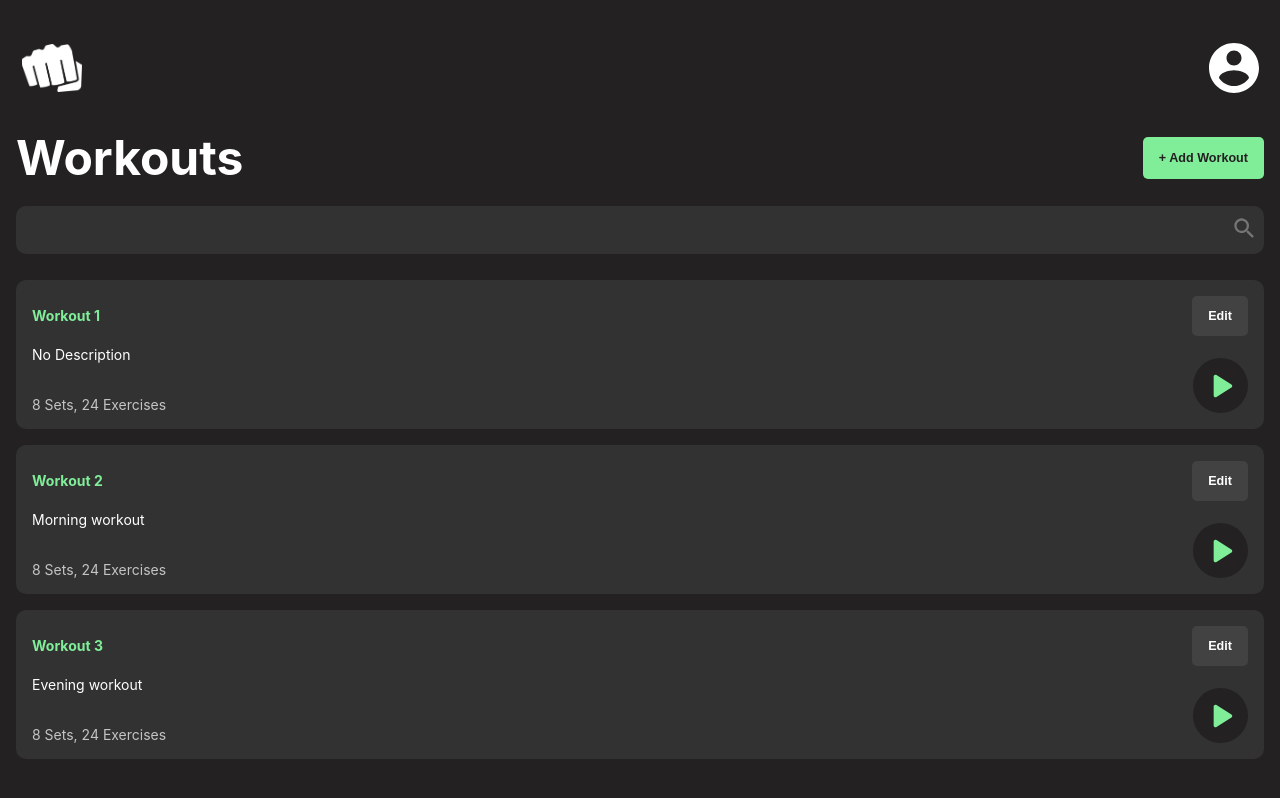
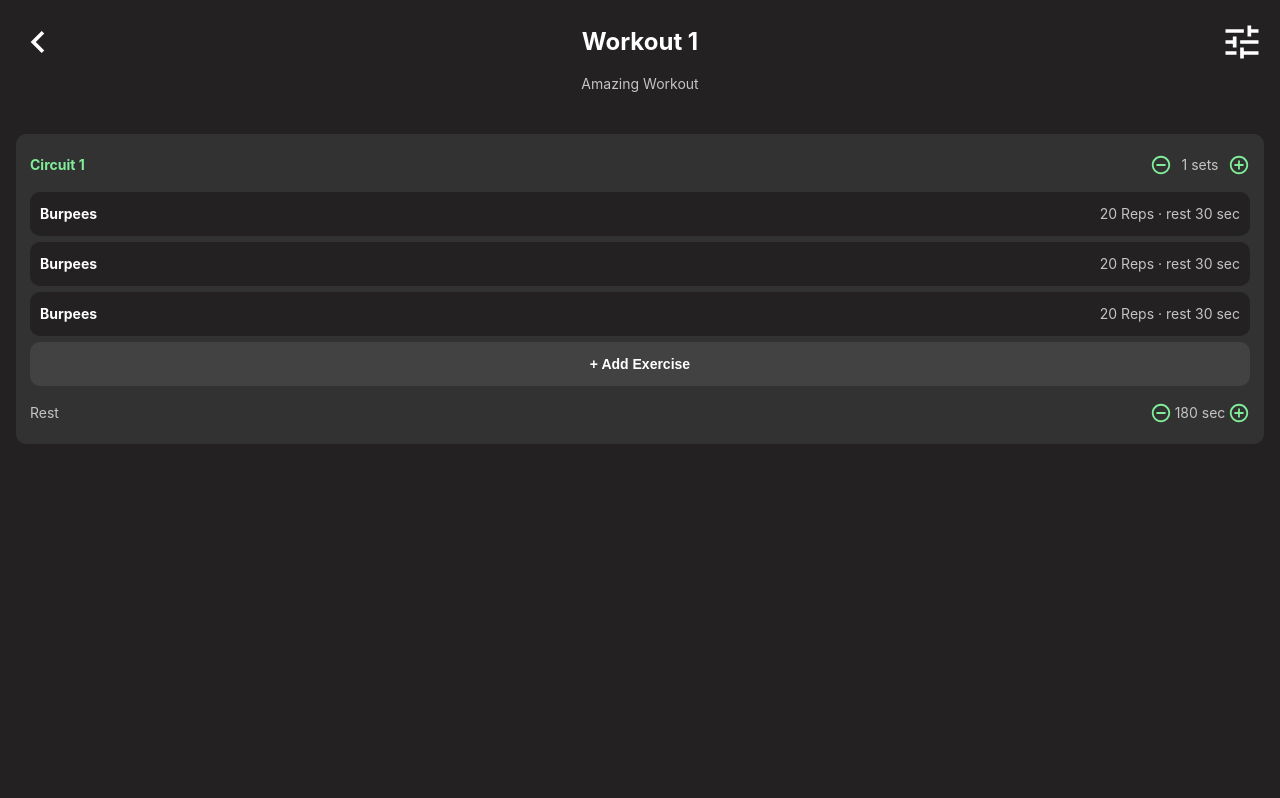
Before and after one commit to GlennCoding/crush-it-web-app, a React app: page /login in a window 1280 px wide. Shown: the top 798 px of the page. Built offline with nearby package versions, Linux system fonts and the light colour scheme.

Commit message:
workout edit page static version added

```diff
--- a/src/App.tsx
+++ b/src/App.tsx
@@ -3,6 +3,7 @@ import HomePage from "./pages/home_page/HomePage";
 import LandingPage from "./pages/landing_page/LandingPage";
 import SignupPage from "./pages/signup_page/SignupPage";
 import LoginPage from "./pages/login_page/LoginPage";
+import WorkoutEditPage from "./pages/workout_edit_page/WorkoutEditPage";
 import { BrowserRouter, Route, Link, Switch, Redirect } from "react-router-dom";
 import { useToken } from "./hooks/useToken";
 export default function App() {
@@ -10,7 +11,7 @@ export default function App() {
 
   console.log(token);
   return (
-    <div>
+    <main>
       {/* <BrowserRouter>
                 <Switch>
                     <Route
@@ -70,7 +71,10 @@ export default function App() {
                     />
                 </Switch>
             </BrowserRouter> */}
-      <HomePage />
-    </div>
+
+      {/* SE_20 Web Frontend Technologies Presentation */}
+      {/* <HomePage /> */}
+      <WorkoutEditPage name="Workout 1" description="Amazing Workout" />
+    </main>
   );
 }
--- /dev/null
+++ b/src/pages/workout_edit_page/WorkoutEditPage.module.scss
@@ -0,0 +1,107 @@
+@import "../../sass_styles/variables.scss";
+
+.page {
+  width: 100vw;
+  height: 100vh;
+  padding-right: 16px;
+  padding-left: 16px;
+}
+
+.navbar {
+  text-align: center;
+  margin-top: 2rem;
+  margin-bottom: 4rem;
+
+  .container {
+    display: flex;
+    justify-content: space-between;
+    align-items: center;
+  }
+
+  .icon {
+    height: 44px;
+    width: 44px;
+  }
+
+  p {
+    margin: 1rem 0 0 0;
+  }
+}
+
+.circuit {
+  background-color: $primaryDark2Color;
+  padding: 20px 14px;
+  border-radius: $radius-lg;
+
+  .topRow {
+    display: flex;
+    justify-content: space-between;
+    align-items: center;
+    margin-bottom: $m3;
+
+    h5 {
+      color: $primaryColor;
+      margin: 0;
+    }
+
+    .container {
+      display: flex;
+      justify-content: space-between;
+      align-items: center;
+      width: 100px;
+
+      p {
+        margin: 0;
+      }
+
+      .icon {
+        height: 22px;
+        width: 22px;
+        color: $primaryColor;
+      }
+    }
+  }
+
+  .exerciseList {
+    margin-bottom: $m3;
+
+    .exercise {
+      background-color: $primaryDark1Color;
+      display: flex;
+      align-items: center;
+      justify-content: space-between;
+      height: 4.4rem;
+      padding: 0 10px;
+      border-radius: $radius-lg;
+      margin-bottom: 6px;
+
+      h5,
+      p {
+        margin: 0;
+      }
+    }
+  }
+
+  .bottomRow {
+    display: flex;
+    justify-content: space-between;
+    align-items: center;
+
+    p {
+      margin: 0;
+    }
+
+    .container {
+      display: flex;
+      justify-content: space-between;
+      align-items: center;
+      width: 100px;
+
+      .icon {
+        height: 22px;
+        width: 22px;
+        color: $primaryColor;
+      }
+    }
+  }
+}
--- /dev/null
+++ b/src/pages/workout_edit_page/WorkoutEditPage.tsx
@@ -0,0 +1,81 @@
+import React, { useState } from "react";
+import styles from "./WorkoutEditPage.module.scss";
+import * as icons from "@material-ui/icons";
+import data from "./circuits";
+import Button from "../../components/button/Button";
+
+interface Exercise {
+  name: string;
+  reps_amount: number;
+  exercise_type: string;
+  break_sec: number;
+}
+
+interface Circuit {
+  id: number;
+  setAmount: number;
+  timeBetweenSetsSec: number;
+  exercises: Exercise[];
+}
+
+interface WorkoutEditPageProps {
+  name: string;
+  description?: string;
+}
+
+const WorkoutEditPage: React.FC<WorkoutEditPageProps> = ({
+  name,
+  description,
+}) => {
+  const [circuits, setCircuits] = useState<Circuit[]>(data);
+
+  return (
+    <div className={styles.page}>
+      <div className={styles.navbar}>
+        <div className={styles.container}>
+          <icons.ChevronLeft className={styles.icon} />
+          <h3>{name}</h3>
+          <icons.Tune className={styles.icon} />
+        </div>
+        <p className={styles.description}>{description}</p>
+      </div>
+      <div className={styles.circuitList}>
+        <div className={styles.circuit}>
+          <div className={styles.topRow}>
+            <h5>Circuit 1</h5>
+            <div className={styles.container}>
+              <icons.RemoveCircleOutline className={styles.icon} />
+              <p>{circuits[0].setAmount} sets</p>
+              <icons.AddCircleOutline className={styles.icon} />
+            </div>
+          </div>
+          <div className={styles.exerciseList}>
+            <div className={styles.exercise}>
+              <h5>Burpees</h5>
+              <p>20 Reps · rest 30 sec</p>
+            </div>
+            <div className={styles.exercise}>
+              <h5>Burpees</h5>
+              <p>20 Reps · rest 30 sec</p>
+            </div>
+            <div className={styles.exercise}>
+              <h5>Burpees</h5>
+              <p>20 Reps · rest 30 sec</p>
+            </div>
+            <Button color="dark3" size="lg" text="+ Add Exercise" />
+          </div>
+          <div className={styles.bottomRow}>
+            <p>Rest</p>
+            <div className={styles.container}>
+              <icons.RemoveCircleOutline className={styles.icon} />
+              <p>{circuits[0].timeBetweenSetsSec} sec</p>
+              <icons.AddCircleOutline className={styles.icon} />
+            </div>
+          </div>
+        </div>
+      </div>
+    </div>
+  );
+};
+
+export default WorkoutEditPage;
--- /dev/null
+++ b/src/pages/workout_edit_page/circuits.js
@@ -0,0 +1,37 @@
+const exercises = [
+    {
+        name: "Burpees",
+        reps_amount: 20,
+        exercise_type: "reps",
+        break_sec: 30
+    },
+    {
+        name: "Push-Ups",
+        reps_amount: 15,
+        exercise_type: "reps",
+        break_sec: 0
+    },
+    {
+        name: "Pull-Ups",
+        reps_amount: 10,
+        exercise_type: "reps",
+        break_sec: 30
+    }
+]
+
+const circuits = [
+    {
+        id: 1,
+        setAmount: 1,
+        timeBetweenSetsSec: 180,
+        exercises: exercises
+    },
+    {
+        id: 2,
+        setAmount: 1,
+        timeBetweenSetsSec: 180,
+        exercises: exercises
+    }
+]
+
+export default circuits
```
